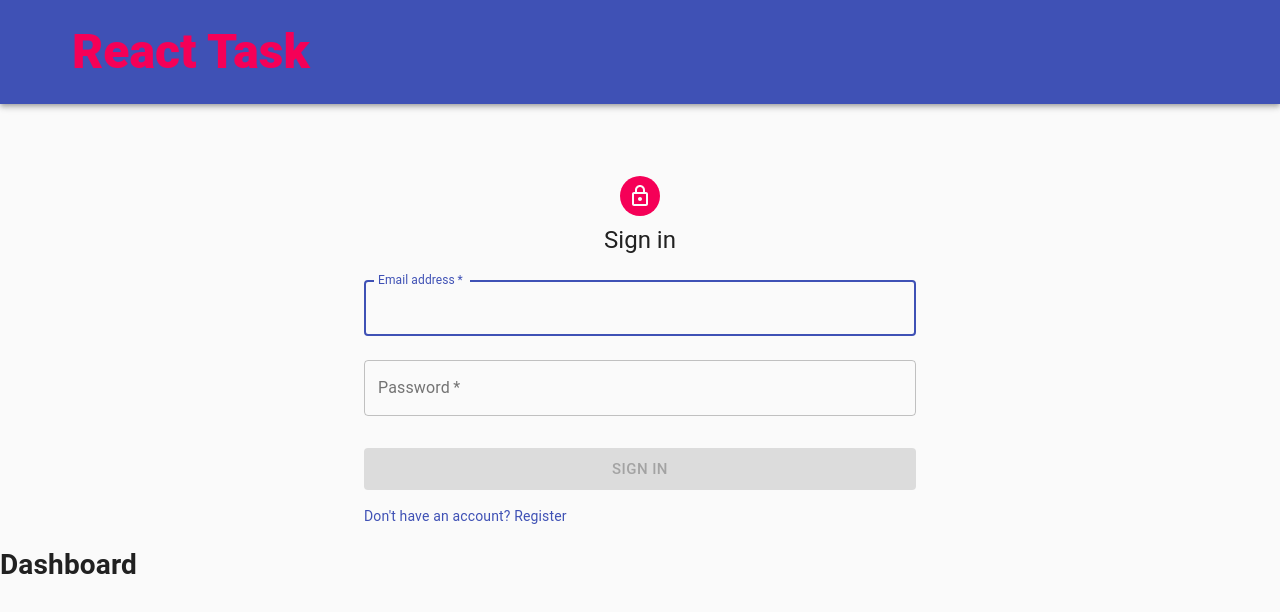
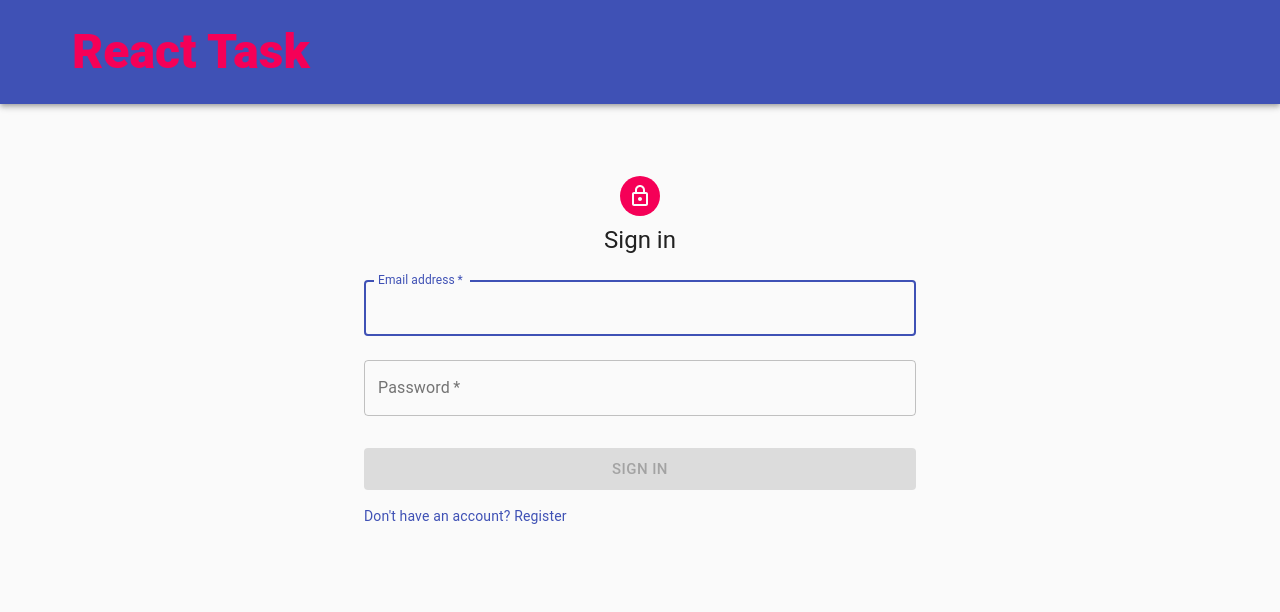
Before and after one commit to riteshishere/react_task, a React (Create React App) app: page /auth/login in a window 1280 px wide. Shown: the top 612 px of the page. Built offline with nearby package versions, Linux system fonts and the light colour scheme.

Commit message:
Put exact while rendering dashboard

```diff
--- a/src/App.js
+++ b/src/App.js
@@ -9,7 +9,7 @@ function App() {
     <React.Fragment>
       <Header />
       <Route path="/auth" component={Auth} />
-      <Route path="/" component={Dashboard} />
+      <Route path="/" component={Dashboard} exact />
     </React.Fragment>
   );
 }
```
